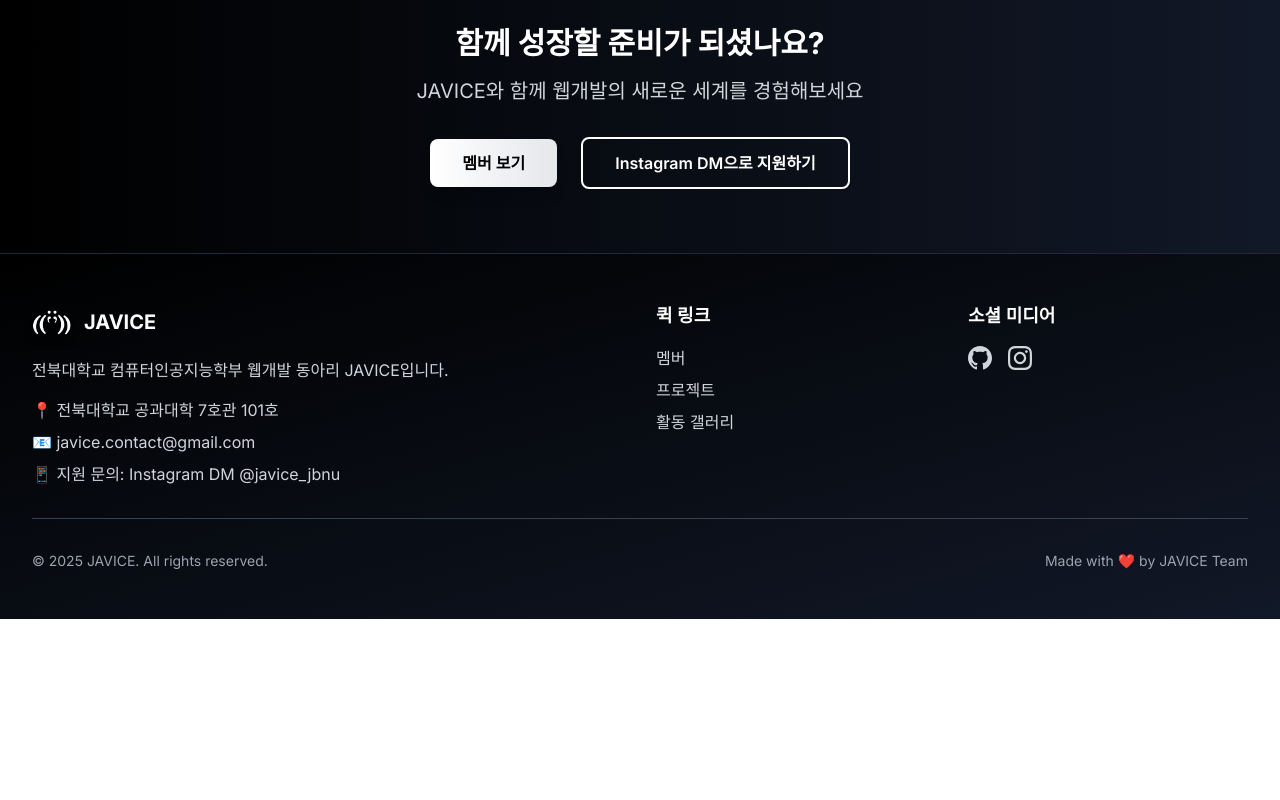
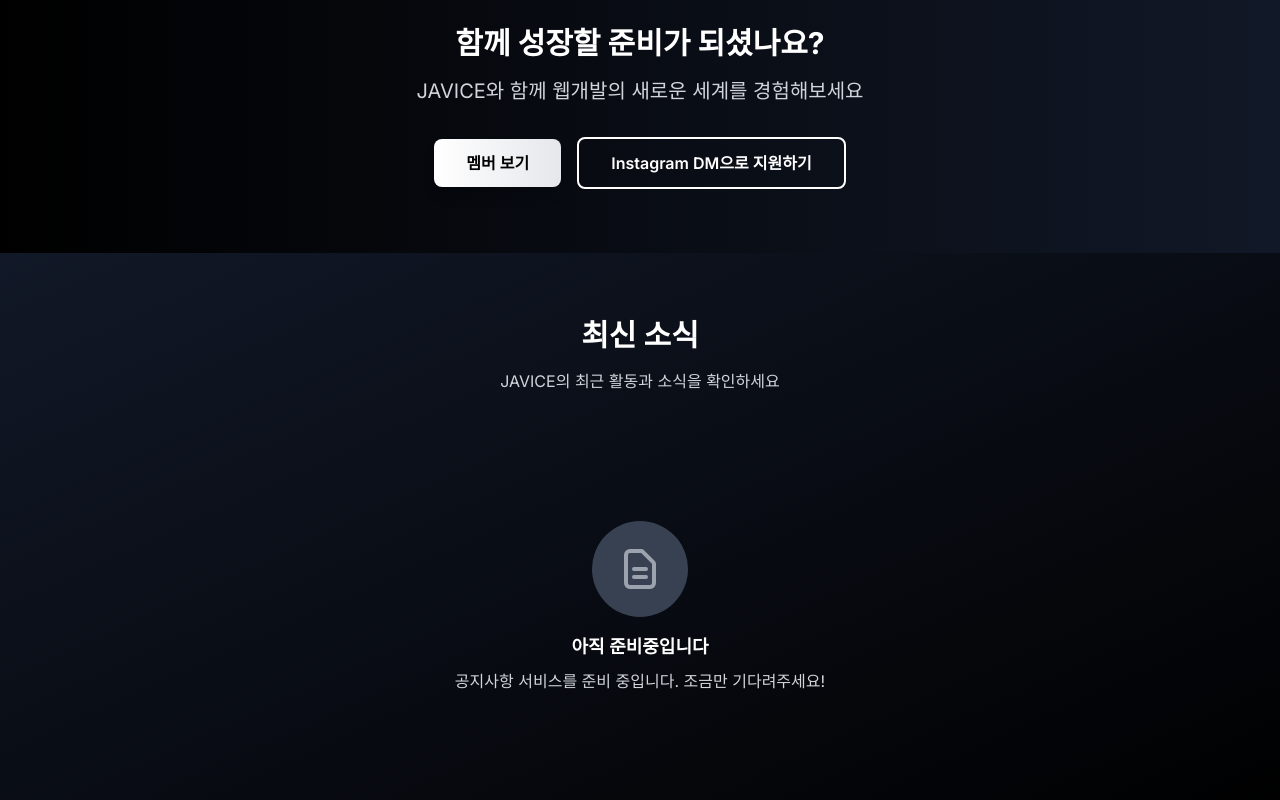
Before and after one commit to javice-jbnu/homepage, a React (Create React App) app: page /#/ in a window 1280 px wide. Shown: the part 2240-3040 px from the top of the page. Before the commit the page ends 2859 px from the top, so only its background shows below. Built offline with nearby package versions, Linux system fonts and the light colour scheme.

Commit message:
revert: to the point where the big deletion occured:

```diff
--- a/package.json
+++ b/package.json
@@ -7,6 +7,7 @@
     "@types/node": "^16.18.68",
     "@types/react": "^18.2.42",
     "@types/react-dom": "^18.2.17",
+    "axios": "^1.6.2",
     "react": "^18.2.0",
     "react-dom": "^18.2.0",
     "react-router-dom": "^6.20.1",
--- a/src/pages/Home.tsx
+++ b/src/pages/Home.tsx
@@ -1,7 +1,27 @@
-import React from 'react';
+import React, { useEffect, useState } from 'react';
 import { Link } from 'react-router-dom';
+import { noticeApi } from '../services/api';
+import { Notice } from '../types';
 
 const Home: React.FC = () => {
+  const [notices, setNotices] = useState<Notice[]>([]);
+  const [loading, setLoading] = useState(true);
+
+  useEffect(() => {
+    const fetchNotices = async () => {
+      try {
+        const pinnedNotices = await noticeApi.getPinnedNotices();
+        setNotices(pinnedNotices.slice(0, 3)); // 최대 3개만 표시
+      } catch (error) {
+        console.error('공지사항 로딩 실패:', error);
+      } finally {
+        setLoading(false);
+      }
+    };
+
+    fetchNotices();
+  }, []);
+
   return (
     <div className="min-h-screen">
       {/* 히어로 섹션 */}
@@ -18,6 +38,8 @@
                   className="w-48 h-48 md:w-64 md:h-64 lg:w-72 lg:h-72 mx-auto object-contain filter drop-shadow-2xl"
                 />
               </div>
+
+
             </div>
           </div>
         </div>
@@ -179,10 +201,10 @@
           <p className="text-xl text-gray-300 mb-8">
             JAVICE와 함께 웹개발의 새로운 세계를 경험해보세요
           </p>
-          <div className="flex flex-col sm:flex-row gap-4 sm:gap-6 justify-center items-center">
+          <div className="space-x-4">
             <Link
               to="/members"
-              className="w-full sm:w-auto bg-gradient-to-r from-white to-gray-200 text-black px-8 py-3 rounded-lg font-semibold hover:from-gray-200 hover:to-gray-300 transition-all duration-200 shadow-lg text-center"
+              className="inline-block bg-gradient-to-r from-white to-gray-200 text-black px-8 py-3 rounded-lg font-semibold hover:from-gray-200 hover:to-gray-300 transition-all duration-200 shadow-lg"
             >
               멤버 보기
             </Link>
@@ -190,10 +212,30 @@
               href="https://instagram.com/javice_jbnu"
               target="_blank"
               rel="noopener noreferrer"
-              className="w-full sm:w-auto border-2 border-white text-white px-8 py-3 rounded-lg font-semibold hover:bg-white hover:text-black transition-all duration-200 text-center"
+              className="inline-block border-2 border-white text-white px-8 py-3 rounded-lg font-semibold hover:bg-white hover:text-black transition-all duration-200"
             >
               Instagram DM으로 지원하기
             </a>
+          </div>
+        </div>
+      </section>
+
+      {/* 최신 공지사항 */}
+      <section className="py-16 bg-gradient-to-br from-gray-900 to-black">
+        <div className="max-w-7xl mx-auto px-4 sm:px-6 lg:px-8">
+          <div className="text-center mb-12">
+            <h2 className="text-3xl font-bold text-white mb-4">최신 소식</h2>
+            <p className="text-gray-300">JAVICE의 최근 활동과 소식을 확인하세요</p>
+          </div>
+
+          <div className="text-center py-20">
+            <div className="w-24 h-24 bg-gray-700 rounded-full flex items-center justify-center mx-auto mb-4">
+              <svg className="w-12 h-12 text-gray-400" fill="none" stroke="currentColor" viewBox="0 0 24 24">
+                <path strokeLinecap="round" strokeLinejoin="round" strokeWidth="2" d="M9 12h6m-6 4h6m2 5H7a2 2 0 01-2-2V5a2 2 0 012-2h5.586a1 1 0 01.707.293l5.414 5.414a1 1 0 01.293.707V19a2 2 0 01-2 2z" />
+              </svg>
+            </div>
+            <h3 className="text-lg font-semibold text-white mb-2">아직 준비중입니다</h3>
+            <p className="text-gray-300">공지사항 서비스를 준비 중입니다. 조금만 기다려주세요!</p>
           </div>
         </div>
       </section>
--- a/src/services/api.ts
+++ b/src/services/api.ts
@@ -1,55 +1,107 @@
-// 백엔드 연결이 준비될 때까지 임시로 빈 데이터를 반환하는 API 서비스입니다.
+// 임시로 깃헙 페이지 배포를 위해 백엔드 연결을 끊었습니다
+// 실제 API 호출 대신 빈 데이터 또는 에러를 반환합니다
 
+// import axios from 'axios';
 import {
   Member,
   ActivityPhoto,
   ClubRoomPhoto,
   Project,
-  Notice
+  Notice,
+  ApiResponse
 } from '../types';
 
-// 임시 빈 데이터 반환 함수들
-const returnEmptyArray = async <T>(): Promise<T[]> => [];
-const returnNull = async <T>(): Promise<T | null> => null;
+// 임시 비활성화
+// const API_BASE_URL = process.env.NODE_ENV === 'production'
+//   ? 'https://your-domain.com/api'
+//   : '/api';
 
-// 멤버 관련 API
+// const api = axios.create({
+//   baseURL: API_BASE_URL,
+//   timeout: 10000,
+// });
+
+// 멤버 관련 API - 임시 비활성화
 export const memberApi = {
-  getAllMembers: () => returnEmptyArray<Member>(),
-  getActiveMembers: () => returnEmptyArray<Member>(),
-  getMemberById: () => returnNull<Member>(),
-  getMembersByGeneration: () => returnEmptyArray<Member>()
+  getAllMembers: async (): Promise<Member[]> => {
+    // 백엔드 연결 해제로 빈 배열 반환
+    return [];
+  },
+
+  getActiveMembers: async (): Promise<Member[]> => {
+    // 백엔드 연결 해제로 빈 배열 반환
+    return [];
+  },
+
+  getMemberById: async (id: string): Promise<Member | null> => {
+    // 백엔드 연결 해제로 null 반환
+    return null;
+  },
+
+  getMembersByGeneration: async (generation: number): Promise<Member[]> => {
+    // 백엔드 연결 해제로 빈 배열 반환
+    return [];
+  }
 };
 
-// 활동 사진 관련 API
+// 활동 사진 관련 API - 임시 비활성화
 export const activityPhotoApi = {
-  getAllPhotos: () => returnEmptyArray<ActivityPhoto>(),
-  getPhotosByCategory: () => returnEmptyArray<ActivityPhoto>(),
-  uploadPhoto: async (): Promise<ActivityPhoto> => {
+  getAllPhotos: async (): Promise<ActivityPhoto[]> => {
+    // 백엔드 연결 해제로 빈 배열 반환
+    return [];
+  },
+
+  getPhotosByCategory: async (category: string): Promise<ActivityPhoto[]> => {
+    // 백엔드 연결 해제로 빈 배열 반환
+    return [];
+  },
+
+  uploadPhoto: async (formData: FormData): Promise<ActivityPhoto> => {
+    // 백엔드 연결 해제로 에러 발생
     throw new Error('현재 서비스 준비중입니다.');
   }
 };
 
-// 동아리방 사진 관련 API
+// 동아리방 사진 관련 API - 임시 비활성화
 export const clubRoomApi = {
-  getAllPhotos: () => returnEmptyArray<ClubRoomPhoto>(),
-  uploadPhoto: async (): Promise<ClubRoomPhoto> => {
+  getAllPhotos: async (): Promise<ClubRoomPhoto[]> => {
+    // 백엔드 연결 해제로 빈 배열 반환
+    return [];
+  },
+
+  uploadPhoto: async (formData: FormData): Promise<ClubRoomPhoto> => {
+    // 백엔드 연결 해제로 에러 발생
     throw new Error('현재 서비스 준비중입니다.');
   }
 };
 
-// 프로젝트 관련 API
+// 프로젝트 관련 API - 임시 비활성화
 export const projectApi = {
-  getAllProjects: () => returnEmptyArray<Project>(),
-  getProjectById: () => returnNull<Project>()
+  getAllProjects: async (): Promise<Project[]> => {
+    // 백엔드 연결 해제로 빈 배열 반환
+    return [];
+  },
+
+  getProjectById: async (id: string): Promise<Project | null> => {
+    // 백엔드 연결 해제로 null 반환
+    return null;
+  }
 };
 
-// 공지사항 관련 API
+// 공지사항 관련 API - 임시 비활성화
 export const noticeApi = {
-  getAllNotices: () => returnEmptyArray<Notice>(),
-  getPinnedNotices: () => returnEmptyArray<Notice>()
+  getAllNotices: async (): Promise<Notice[]> => {
+    // 백엔드 연결 해제로 빈 배열 반환
+    return [];
+  },
+
+  getPinnedNotices: async (): Promise<Notice[]> => {
+    // 백엔드 연결 해제로 빈 배열 반환
+    return [];
+  }
 };
 
-// 하위 호환성을 위한 편의 함수들
+// 편의 함수들 (하위 호환성을 위해)
 export const getMembers = memberApi.getAllMembers;
 export const getActiveMembers = memberApi.getActiveMembers;
 export const getMembersByGeneration = memberApi.getMembersByGeneration;
--- a/tailwind.config.js
+++ b/tailwind.config.js
@@ -23,7 +23,6 @@
           dark: '#1a1a1a',
           gray: '#2a2a2a',
           light: '#f5f5f5',
-          blue: '#3b82f6',
           accent: '#333333',
         }
       },
```
Also changed, not shown: src/types/index.ts (+7 -0 lines), 1 other file (tests, documents, lock files or other folders).
